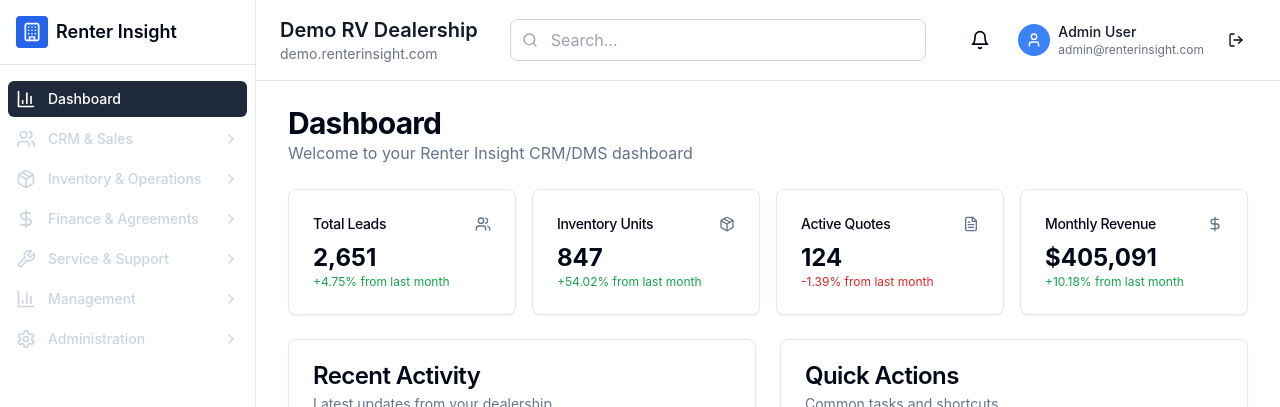
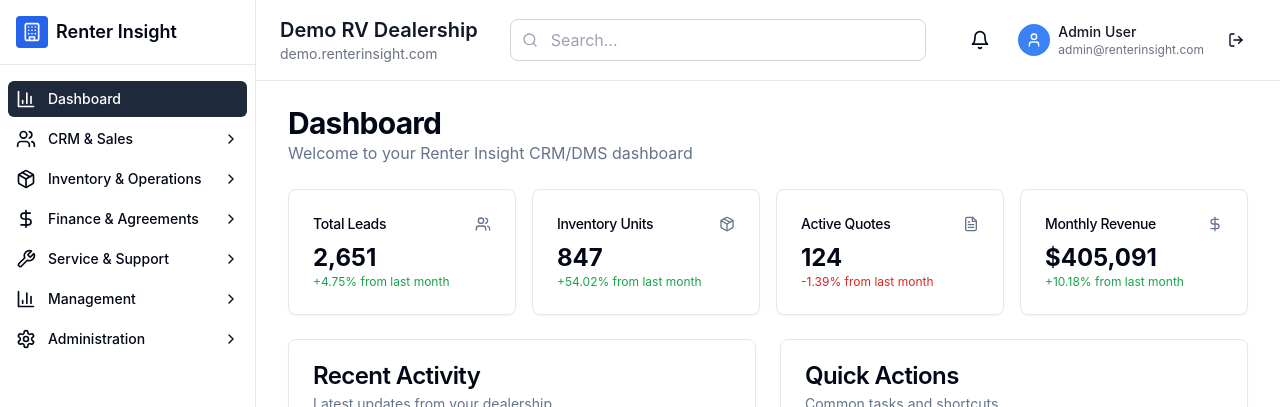
Before and after one commit to tschickel22/PLATFORM-DMS-CRM-7-11-25, a React (Vite) app: page /login in a window 1280 px wide. Both pictures are taken after a click on the button "Sign In". Shown: the top 407 px of the page. Built offline with nearby package versions, Linux system fonts and the light colour scheme.

Commit message:
Updated Sidebar.tsx

```diff
--- a/src/components/layout/Sidebar.tsx
+++ b/src/components/layout/Sidebar.tsx
@@ -107,6 +107,10 @@ export default function Sidebar() {
       ? 'var(--foreground)'
       : 'white'
 
+  // Determine if we're using a light background for menu item text colors
+  const isLightBackground = useDefaultColor ||
+    (tenant?.branding.sideMenuColor && isColorLight(tenant.branding.sideMenuColor))
+
   const toggleSection = (sectionId: string) => {
     // If the clicked section is already expanded, collapse it
     // Otherwise, expand the clicked section (this automatically collapses any other expanded section)
@@ -159,7 +163,9 @@ export default function Sidebar() {
             'group flex items-center px-2 py-2 text-sm font-medium rounded-md transition-colors',
             isActive('/') && location.pathname === '/'
               ? 'bg-slate-800 text-white'
-              : 'text-slate-300 hover:bg-slate-700 hover:text-white'
+              : isLightBackground
+                ? 'text-foreground hover:bg-accent hover:text-accent-foreground'
+                : 'text-white/80 hover:bg-white/10 hover:text-white'
           )}
         >
           <BarChart3 className="mr-3 h-5 w-5" />
@@ -176,7 +182,9 @@ export default function Sidebar() {
                 'group flex w-full items-center justify-between px-2 py-2 text-left text-sm font-medium rounded-md transition-colors',
                 expandedSection === item.id
                   ? 'bg-slate-800 text-white'
-                  : 'text-slate-300 hover:bg-slate-700 hover:text-white'
+                  : isLightBackground
+                    ? 'text-foreground hover:bg-accent hover:text-accent-foreground'
+                    : 'text-white/80 hover:bg-white/10 hover:text-white'
               )}
             >
               <div className="flex items-center">
@@ -203,7 +211,9 @@ export default function Sidebar() {
                       'group flex items-center px-2 py-2 text-sm rounded-md transition-colors',
                       isActive(subItem.href)
                         ? 'bg-slate-700 text-white'
-                        : 'text-slate-400 hover:bg-slate-700 hover:text-white'
+                        : isLightBackground
+                          ? 'text-foreground hover:bg-accent hover:text-accent-foreground'
+                          : 'text-white/80 hover:bg-white/10 hover:text-white'
                     )}
                   >
                     <subItem.icon className="mr-3 h-4 w-4" />
```
